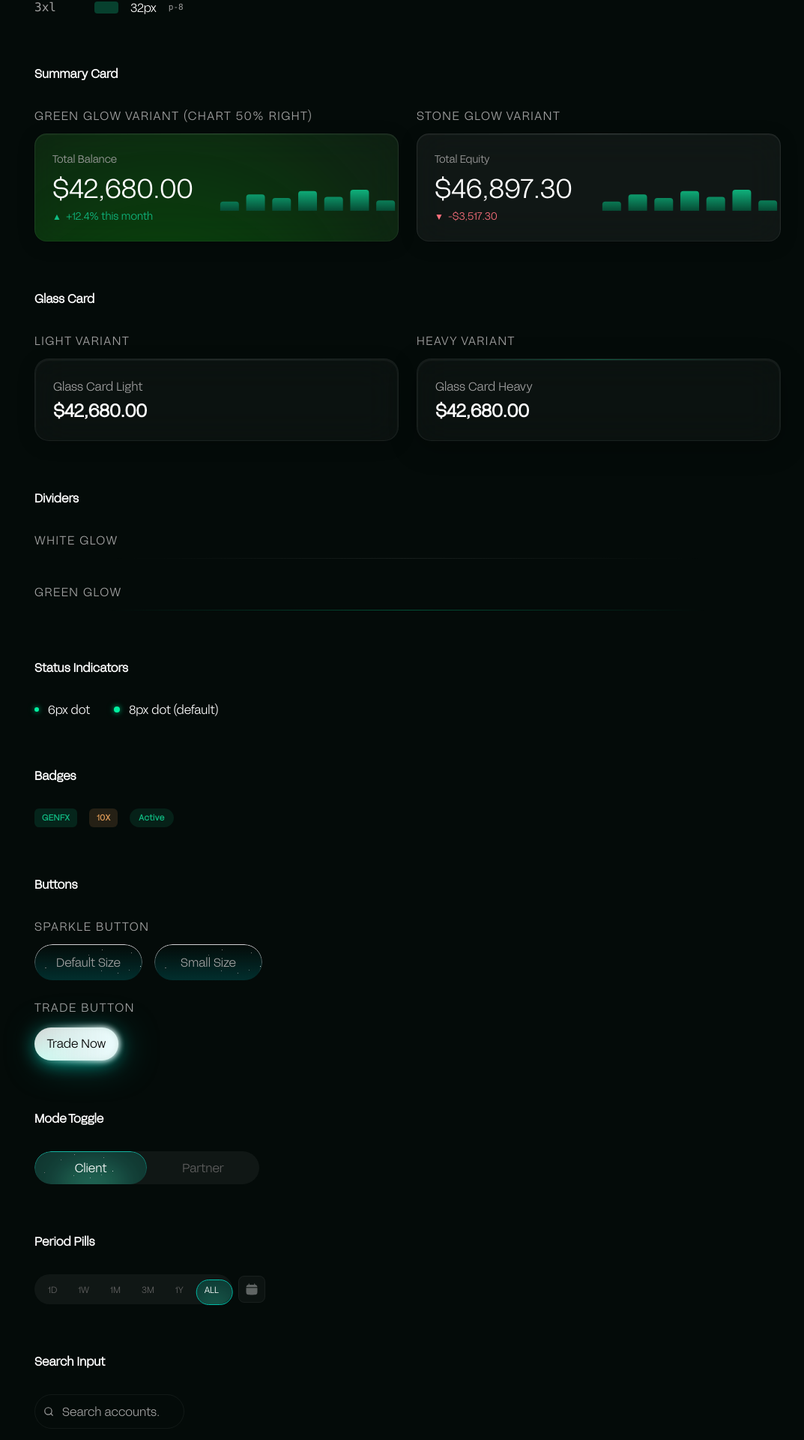
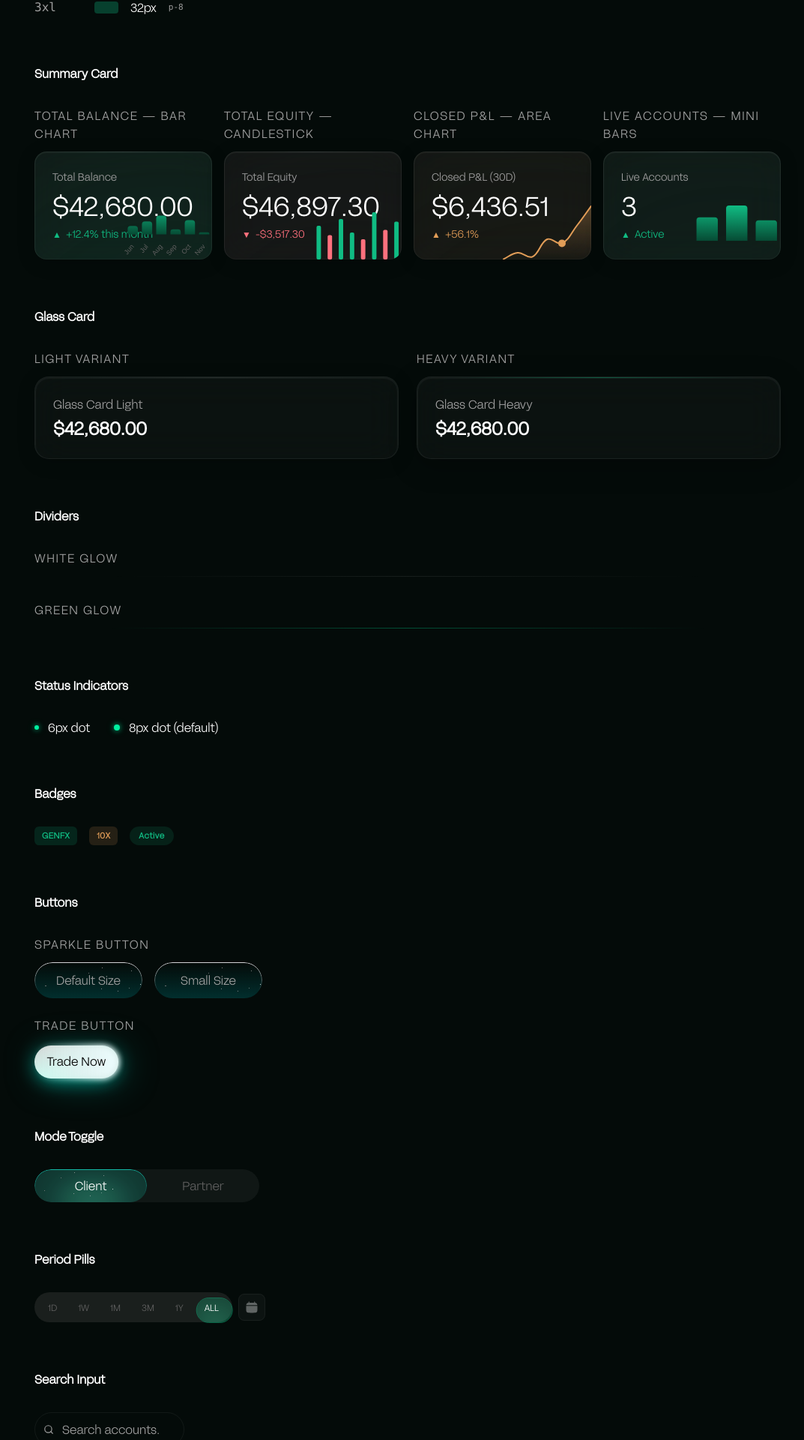
Before and after one commit to Mdx2025/GenesisFxDashboardMDX, a SvelteKit app: page /design-system in a window 1280 px wide. Shown: the part 2113-4033 px from the top of the page at 75% size, without its empty margins (206-1279 px from the left). Built offline with nearby package versions, Linux system fonts and the light colour scheme.

Commit message:
feat: show all 4 SummaryCard variants in design-system, fix PeriodPills styling

```diff
--- a/src/lib/components/ui/PeriodPill.svelte
+++ b/src/lib/components/ui/PeriodPill.svelte
@@ -30,13 +30,13 @@
 
 <div class="flex items-center gap-2">
   <div
-    class="relative inline-flex items-center h-10 rounded-[60px] bg-white/5 px-1"
+    class="relative inline-flex items-center h-10 rounded-[60px] bg-[#1A1F1D] px-1"
     role="group"
     aria-label="Time period selection"
     bind:this={containerEl}
   >
     <div
-      class="absolute rounded-[60px] bg-teal-500/20 overflow-hidden pointer-events-none transition-all duration-300 ease-out outline outline-[0.50px] outline-offset-[-0.50px] outline-teal-500"
+      class="absolute rounded-[60px] bg-gfx-green-500/25 overflow-hidden pointer-events-none transition-all duration-300 ease-out outline outline-[0.50px] outline-offset-[-0.50px] outline-gfx-green-500/50"
       style={indicatorStyle}
     >
       <svg class="absolute left-1/2 -translate-x-1/2 bottom-0" width="54" height="33" viewBox="0 0 54 33" fill="none" xmlns="http://www.w3.org/2000/svg" aria-hidden="true">
--- a/src/routes/design-system/+page.svelte
+++ b/src/routes/design-system/+page.svelte
@@ -17,7 +17,10 @@
     UserIcon, BookIcon
   } from '$icons';
   import MiniBarChart from '$components/charts/MiniBarChart.svelte';
+  import CandlestickChart from '$components/charts/CandlestickChart.svelte';
+  import AreaChart from '$components/charts/AreaChart.svelte';
   import SummaryCard from '$components/dashboard/SummaryCard.svelte';
+  import { summaryCards } from '$data/summary-cards.js';
 
   const sections = [
     { id: 'colors', label: 'Colors' },
@@ -207,17 +210,29 @@
       <!-- Summary Cards -->
       <section id="summary-card" class="mb-16 scroll-mt-8" aria-labelledby="summary-card-heading">
         <h2 id="summary-card-heading" class="text-h2 font-bold mb-8">Summary Card</h2>
-        <div class="grid grid-cols-1 md:grid-cols-2 gap-6">
+        <div class="grid grid-cols-1 sm:grid-cols-2 xl:grid-cols-4 gap-4">
           <div>
-            <div class="text-body2 text-gfx-neutral-500 mb-3 uppercase tracking-widest">Green glow variant (chart 50% right)</div>
-            <SummaryCard title="Total Balance" value="$42,680.00" changeText="+12.4% this month" changeColor="green" glowColor="green">
-              <MiniBarChart data={chartData} />
+            <div class="text-body2 text-gfx-neutral-500 mb-3 uppercase tracking-widest">Total Balance — Bar Chart</div>
+            <SummaryCard title={summaryCards[0].title} value={summaryCards[0].value} changeText="{summaryCards[0].change} {summaryCards[0].changeLabel ?? ''}" changeColor={summaryCards[0].changeColor} glowColor="#104030">
+              <MiniBarChart data={summaryCards[0].chartData} className="h-full" />
             </SummaryCard>
           </div>
           <div>
-            <div class="text-body2 text-gfx-neutral-500 mb-3 uppercase tracking-widest">Stone glow variant</div>
-            <SummaryCard title="Total Equity" value="$46,897.30" changeText="-$3,517.30" changeColor="red" glowColor="stone">
-              <MiniBarChart data={chartData} />
+            <div class="text-body2 text-gfx-neutral-500 mb-3 uppercase tracking-widest">Total Equity — Candlestick</div>
+            <SummaryCard title={summaryCards[1].title} value={summaryCards[1].value} changeText={summaryCards[1].change} changeColor={summaryCards[1].changeColor} glowColor="#241B1C">
+              <CandlestickChart data={summaryCards[1].chartData} className="h-full" />
+            </SummaryCard>
+          </div>
+          <div>
+            <div class="text-body2 text-gfx-neutral-500 mb-3 uppercase tracking-widest">Closed P&L — Area Chart</div>
+            <SummaryCard title={summaryCards[2].title} value={summaryCards[2].value} changeText={summaryCards[2].change} changeColor={summaryCards[2].changeColor} glowColor="#281E14">
+              <AreaChart color="#e29d58" className="h-full" />
+            </SummaryCard>
+          </div>
+          <div>
+            <div class="text-body2 text-gfx-neutral-500 mb-3 uppercase tracking-widest">Live Accounts — Mini Bars</div>
+            <SummaryCard title={summaryCards[3].title} value={summaryCards[3].value} changeText={summaryCards[3].change} changeColor={summaryCards[3].changeColor} glowColor="rgba(16, 64, 48, 0.6)">
+              <MiniBarChart data={[{value: 40}, {value: 60}, {value: 35}]} className="h-full" />
             </SummaryCard>
           </div>
         </div>
```
